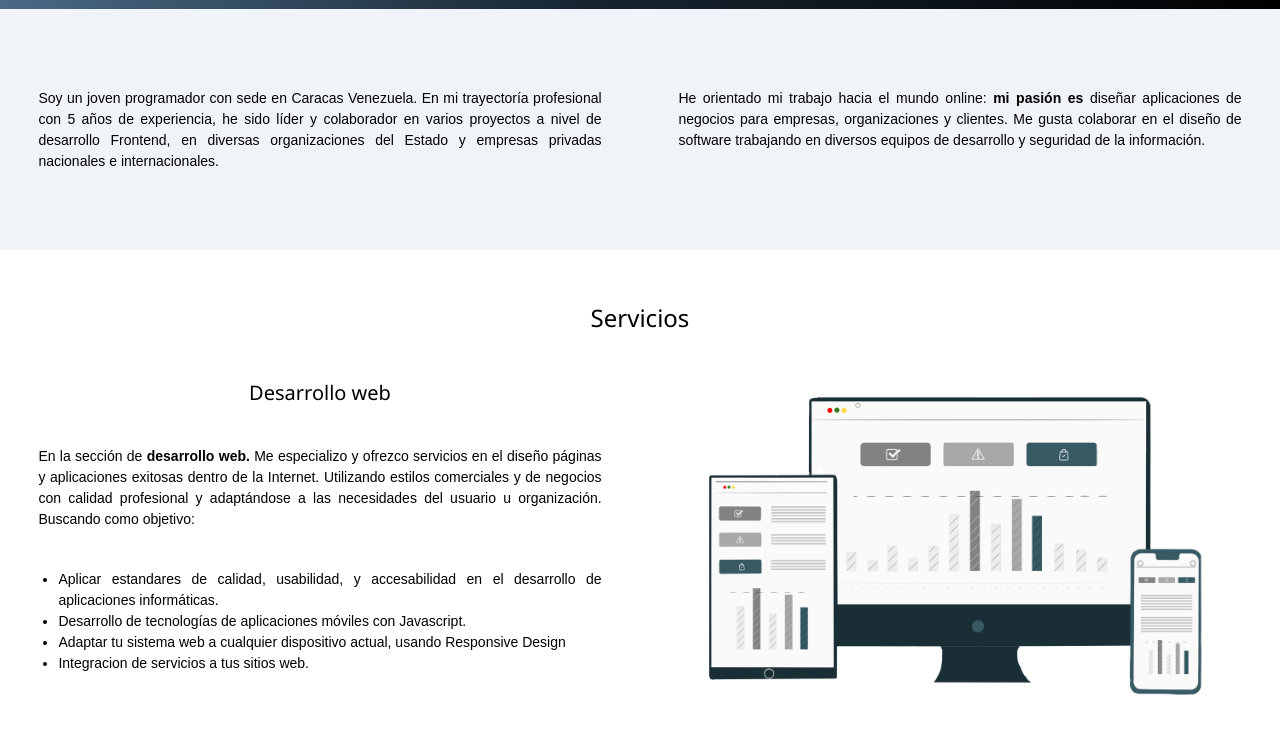
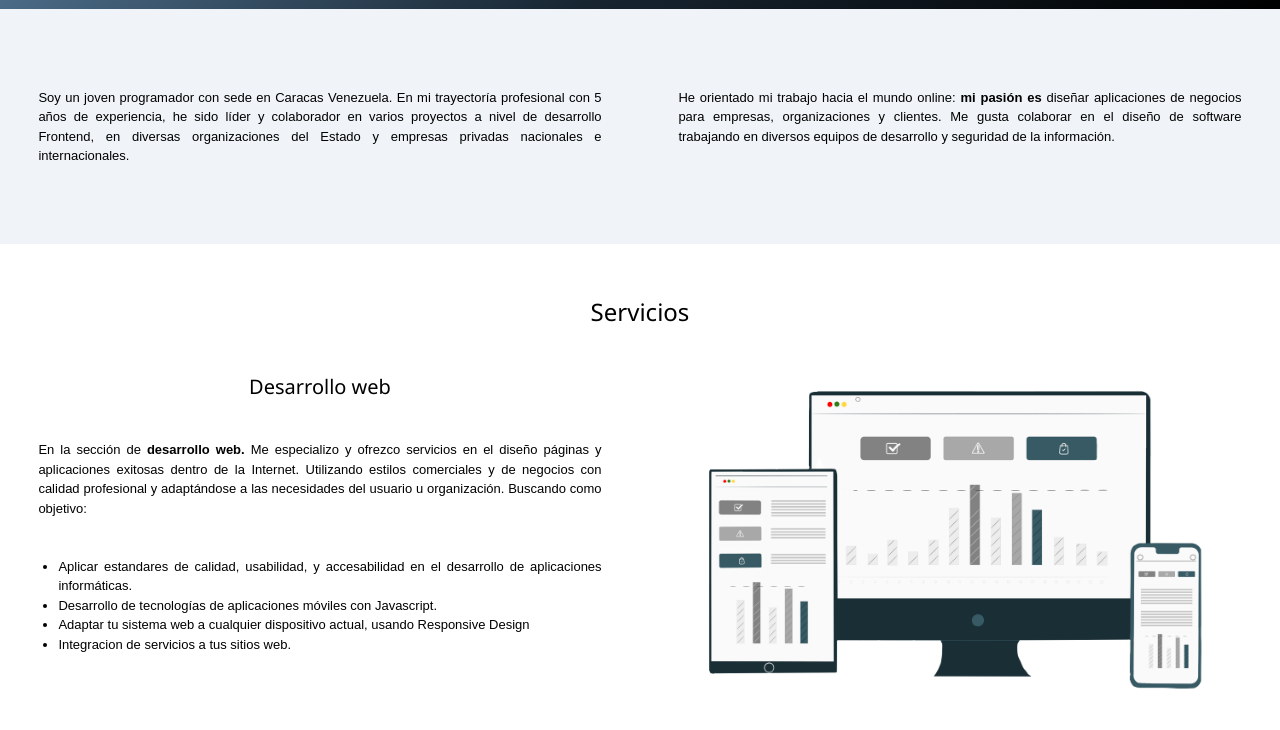
Before and after one commit to gabmart1995/gabmart1995.github.io, a plain HTML site: page index.html in a window 1280 px wide. Shown: the part 215-945 px from the top of the page. Drawn offline with nearby package versions, Linux system fonts and the light colour scheme.

Commit message:
wip: se ajusto el tamano de la letra

```diff
--- a/css/index.css
+++ b/css/index.css
@@ -38,7 +38,7 @@ html {
 
 * {
 	font-family: "arial";
-	font-size: 14px;
+	font-size: 13px;
 }
 
 .font-special {
@@ -90,7 +90,7 @@ html {
 }
 
 .competencies li, strong {
-	font-size: 14px;
+	font-size: 13px;
 }
 
 .competencies {
```
